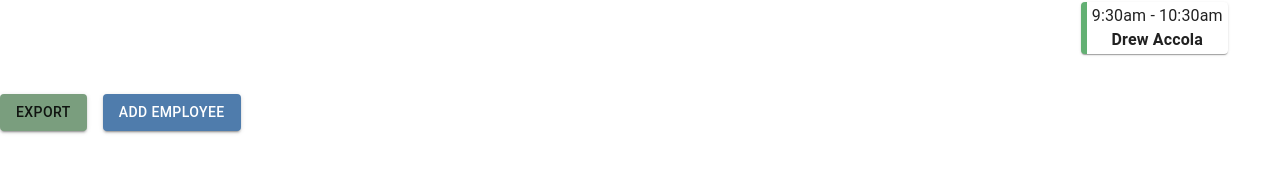
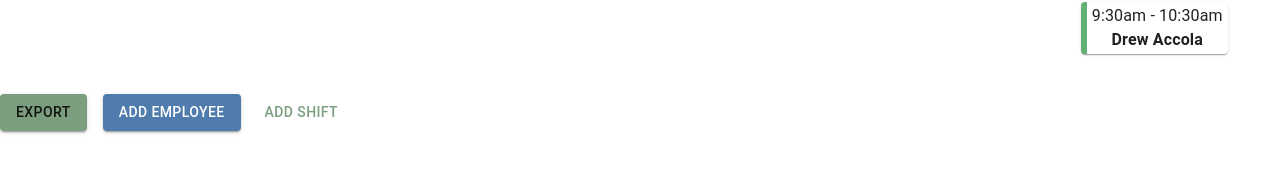
Before and after one commit to Stout-2022-Capstone-Scheduler-Team/SchedulerApp, a Next.js app: page /edit-schedule in a window 1280 px wide. Shown: the part 367-540 px from the top of the page. Built offline with nearby package versions, Linux system fonts and the light colour scheme.

Commit message:
Update edit-schedule.tsx
Add shift modal to edit-schedule page

```diff
--- a/pages/edit-schedule.tsx
+++ b/pages/edit-schedule.tsx
@@ -1,5 +1,5 @@
 import { Shift, Time, DayOftheWeek } from "../entities/types";
-import { Calendar, ExportModal, AddEmployeeModal } from "../components";
+import { Calendar, ExportModal, AddEmployeeModal, AddShiftModal } from "../components";
 import React from "react";
 import { Stack } from "@mui/material";
 
@@ -191,6 +191,7 @@ export default function EditSchedule(): JSX.Element {
       <Stack spacing={2} direction={"row"}>
         <ExportModal componentToExport={exportRef} />
         <AddEmployeeModal />
+        <AddShiftModal />
       </Stack>
     </>
   );
```
